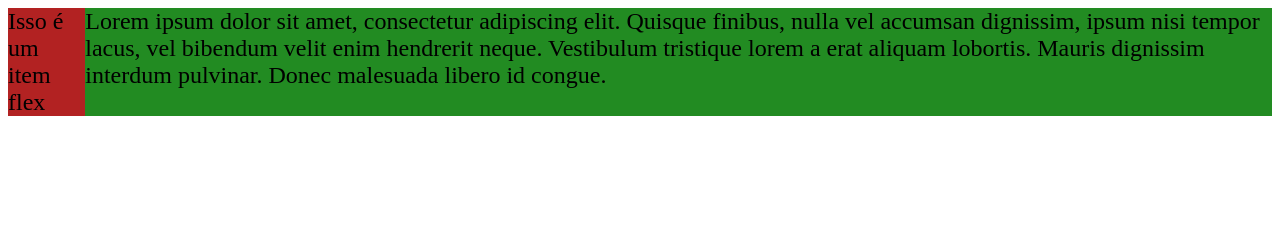
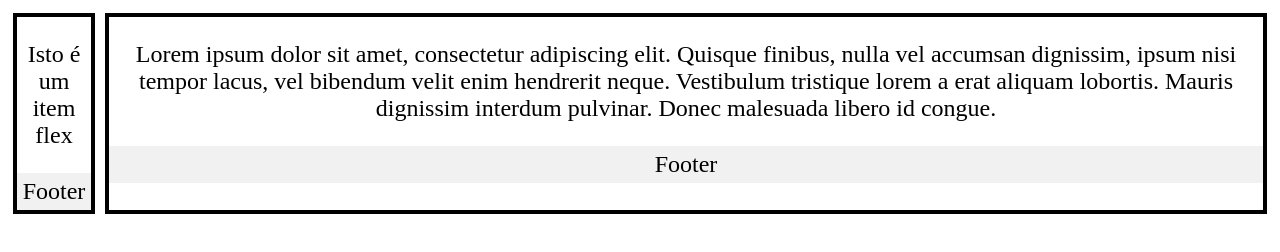
Before and after one commit to JorgeZarlenga/nav_bar_responsiva, a plain HTML site: page index.html in a window 1280 px wide. Drawn offline with Linux system fonts and the light colour scheme.

Commit message:
Posicionamento dos cards lado a lado

```diff
--- a/index.html
+++ b/index.html
@@ -8,9 +8,23 @@
     <link rel="stylesheet" href="styles.css">
 </head>
 <body>
-   <div class="container">
-       <div class="item1">Isso é um item flex</div>
-       <div class="item2">Lorem ipsum dolor sit amet, consectetur adipiscing elit. Quisque finibus, nulla vel accumsan dignissim, ipsum nisi tempor lacus, vel bibendum velit enim hendrerit neque. Vestibulum tristique lorem a erat aliquam lobortis. Mauris dignissim interdum pulvinar. Donec malesuada libero id congue.</div>
+   <div class="cards">
+       <div class="card">
+           <div class="body">
+               <p>Isto é um item flex</p>
+           </div>
+           <div class="footer">Footer</div>
+       </div>
+       <div class="card">
+           <div class="body">
+               <p>
+                Lorem ipsum dolor sit amet, consectetur adipiscing elit. Quisque finibus, nulla vel
+                accumsan dignissim, ipsum nisi tempor lacus, vel bibendum velit enim hendrerit neque.
+                Vestibulum tristique lorem a erat aliquam lobortis. Mauris dignissim interdum pulvinar.
+                Donec malesuada libero id congue.</p>
+           </div>
+           <div class="footer">Footer</div>
+       </div>
    </div>
 </body>
 </html>
--- a/styles.css
+++ b/styles.css
@@ -1,12 +1,17 @@
-.container{
-    font-size: 1.5rem;
+.cards{
     display: flex;
 }
 
-.item1{
-    background-color: firebrick;
+.card{
+    font-size: 1.5rem;
+    border: 4px solid black;
+    margin: 5px;
+    text-align: center;
+    display: flex;
+    flex-direction: column;
 }
 
-.item2{
-    background-color: forestgreen;
+.card .footer{
+    padding: 5px;
+    background-color: #F1F1F1;
 }
```
